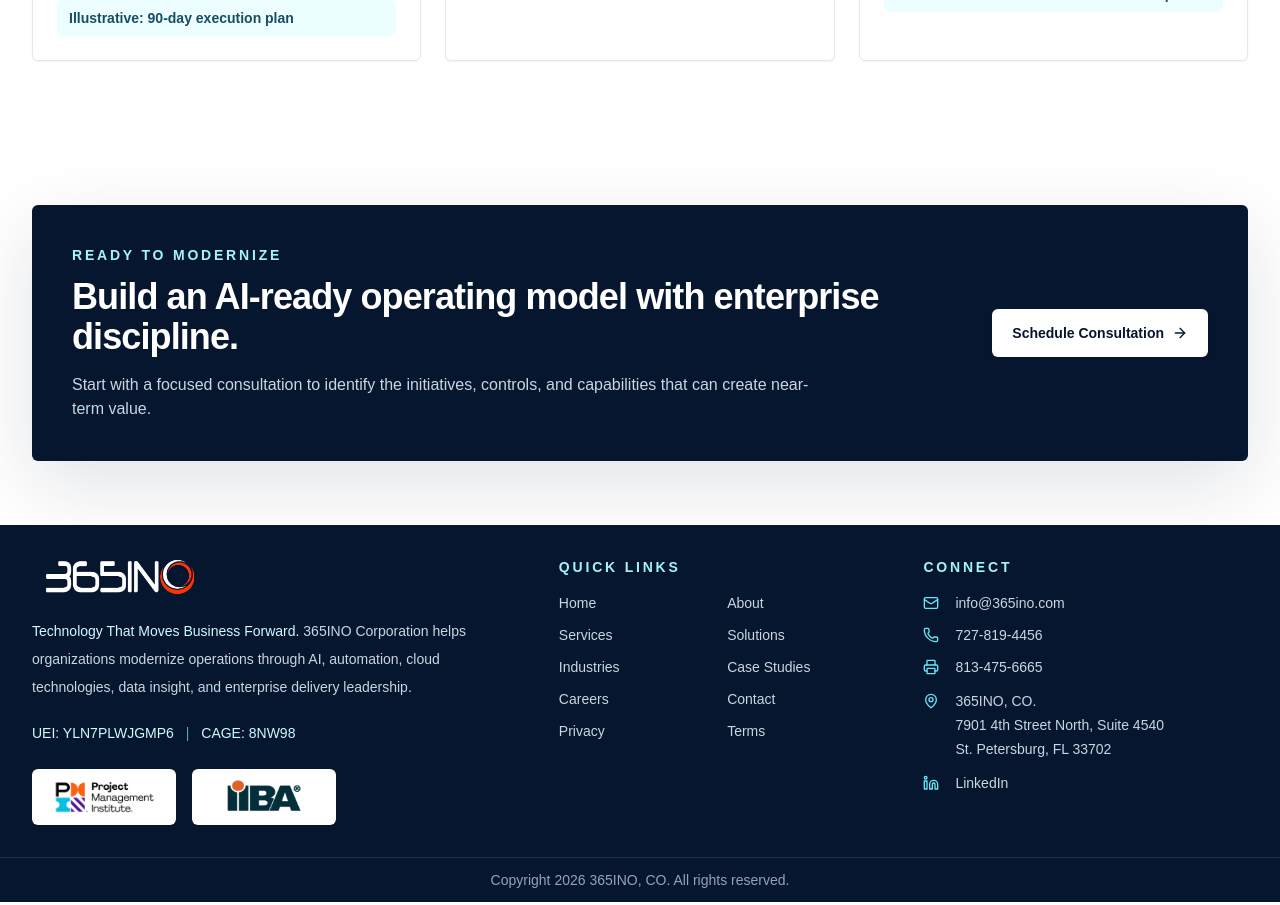
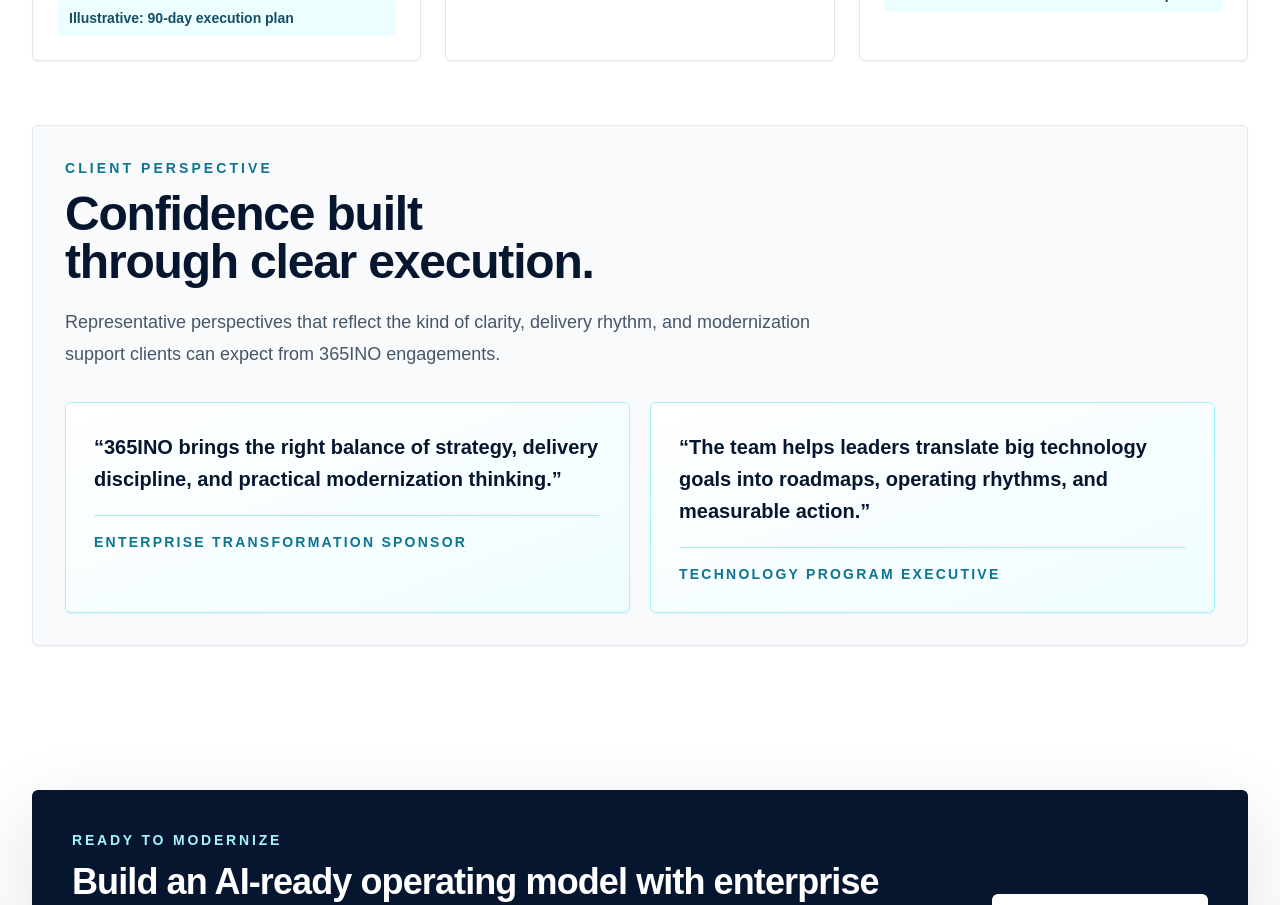
Before and after one commit to Space3434/365INO, a Next.js app: page /case-studies in a window 1280 px wide. Shown: the part 1760-2665 px from the top of the page. Built offline with nearby package versions, Linux system fonts and the light colour scheme.

Commit message:
Move testimonials to case studies

```diff
--- a/app/case-studies/page.tsx
+++ b/app/case-studies/page.tsx
@@ -4,6 +4,8 @@ import { CaseStudyCard } from "@/components/case-study-card";
 import { CtaBanner } from "@/components/cta-banner";
 import { PageHero } from "@/components/page-hero";
 import { PerformanceBrochure } from "@/components/performance-brochure";
+import { SectionHeading } from "@/components/section-heading";
+import { Testimonials } from "@/components/testimonials";
 import { caseStudies } from "@/lib/content";
 import { createMetadata } from "@/lib/metadata";
 
@@ -31,6 +33,16 @@ export default function CaseStudiesPage() {
               <CaseStudyCard key={study.title} {...study} />
             ))}
           </div>
+          <div className="mt-16 rounded-md border border-slate-200 bg-slate-50 p-6 shadow-sm lg:p-8">
+            <SectionHeading
+              eyebrow="Client Perspective"
+              title="Confidence built through clear execution."
+              description="Representative perspectives that reflect the kind of clarity, delivery rhythm, and modernization support clients can expect from 365INO engagements."
+            />
+            <div className="mt-8">
+              <Testimonials />
+            </div>
+          </div>
         </div>
       </AnimatedSection>
       <CtaBanner />
--- a/app/page.tsx
+++ b/app/page.tsx
@@ -8,7 +8,6 @@ import { FAQ } from "@/components/faq";
 import { Hero } from "@/components/hero";
 import { SectionHeading } from "@/components/section-heading";
 import { Stats } from "@/components/stats";
-import { Testimonials } from "@/components/testimonials";
 import { Timeline } from "@/components/timeline";
 import { industries, services as serviceModels } from "@/lib/content";
 import { getEditableSiteContent } from "@/lib/site-content";
@@ -149,17 +148,6 @@ export default function HomePage() {
         </div>
       </AnimatedSection>
 
-      <AnimatedSection className="bg-white py-20">
-        <div className="container-pad grid gap-12 lg:grid-cols-[0.9fr_1.1fr]">
-          <SectionHeading
-            eyebrow={content.homeSections.testimonials.eyebrow}
-            title={content.homeSections.testimonials.title}
-            description={content.homeSections.testimonials.description}
-          />
-          <Testimonials />
-        </div>
-      </AnimatedSection>
-
       <AnimatedSection className="bg-slate-50 py-20">
         <div className="container-pad grid gap-12 lg:grid-cols-[0.9fr_1.1fr]">
           <SectionHeading
--- a/components/testimonials.tsx
+++ b/components/testimonials.tsx
@@ -15,11 +15,14 @@ export function Testimonials() {
   return (
     <div className="grid gap-5 md:grid-cols-2">
       {testimonials.map((testimonial) => (
-        <figure key={testimonial.name} className="rounded-md border border-slate-200 bg-white p-7 shadow-sm">
+        <figure
+          key={testimonial.name}
+          className="rounded-md border border-cyan-200 bg-gradient-to-br from-white to-cyan-50/70 p-7 shadow-sm"
+        >
           <blockquote className="text-xl font-black leading-8 text-navy">
             &ldquo;{testimonial.quote}&rdquo;
           </blockquote>
-          <figcaption className="mt-5 text-sm font-bold uppercase tracking-[0.16em] text-cyan-700">
+          <figcaption className="mt-5 border-t border-cyan-200 pt-4 text-sm font-black uppercase tracking-[0.16em] text-cyan-700">
             {testimonial.name}
           </figcaption>
         </figure>
```
